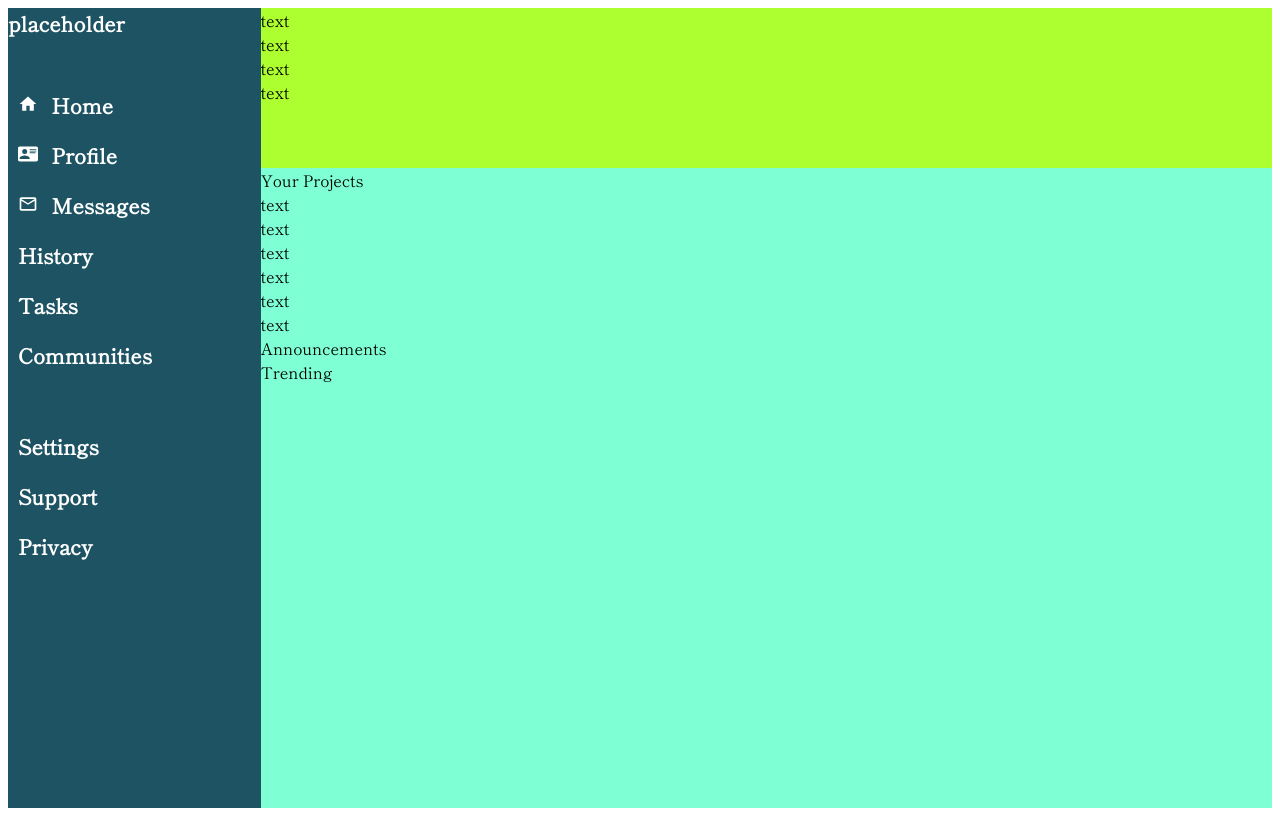
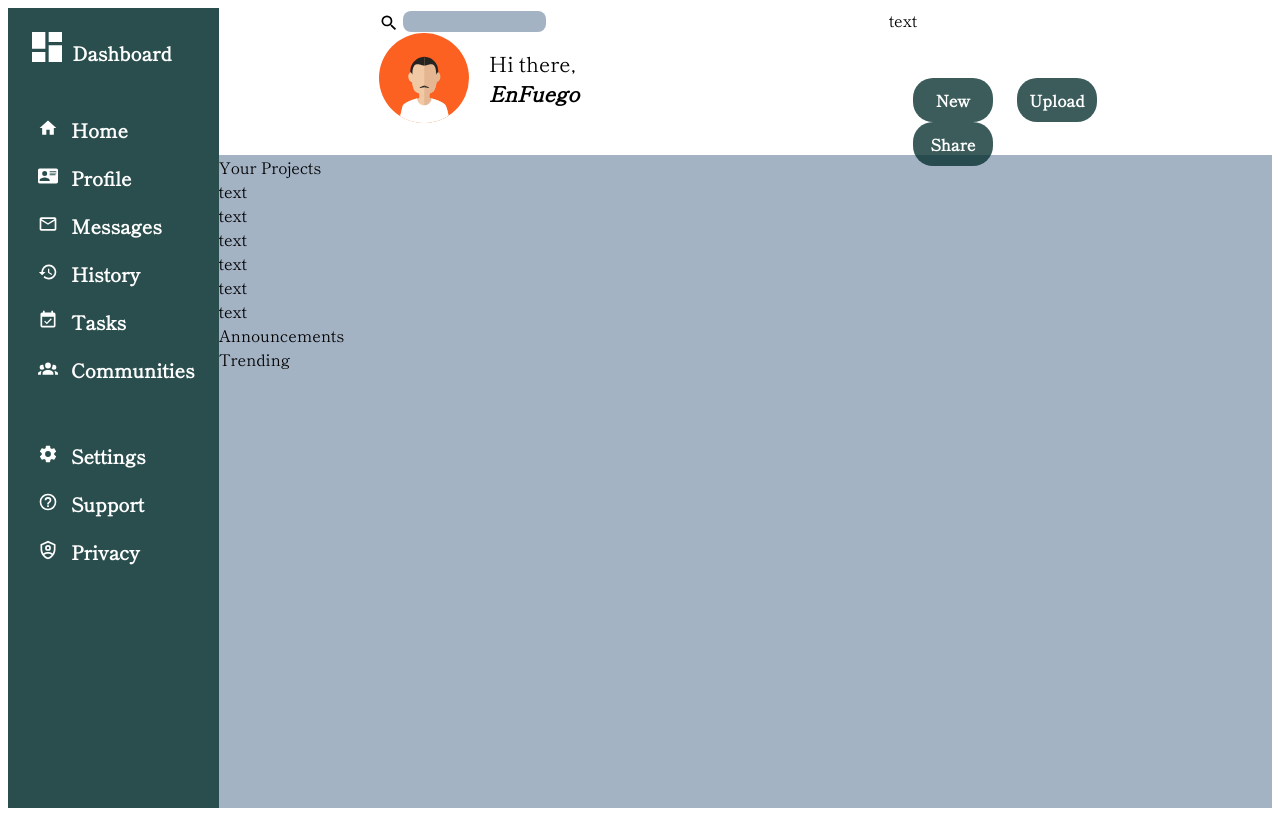
Before and after one commit to EnFuegoV3/admin-dashboard, a plain HTML site: page index.html in a window 1280 px wide. Drawn offline with Linux system fonts and the light colour scheme.

Commit message:
changed some color

```diff
--- a/index.html
+++ b/index.html
@@ -11,29 +11,32 @@
     <div class="container">
         <div class="sidebar">
             <div class="logo">
-                placeholder
+                <img id="logo" src="icons/dashboard.svg" alt="dashboard"> <span>Dashboard</span>
             </div>
             <nav>
                 <ul class="main-nav">
                     <li> <img class="icon" src="icons/home.svg" alt="home"> Home</li>
                     <li> <img class="icon" src="icons/account.svg" alt="profile"> Profile</li>
                     <li> <img class="icon" src="icons/messages.svg" alt="messages"> Messages</li>
-                    <li>History</li>
-                    <li>Tasks</li>
-                    <li>Communities</li>
+                    <li> <img class="icon" src="icons/history.svg" alt="history"> History</li>
+                    <li> <img src="icons/tasks.svg" alt="tasks" class="icon"> Tasks</li>
+                    <li> <img src="icons/communities.svg" alt="communities" class="icon"> Communities</li>
                 </ul>
                 <ul class="extra">
-                    <li>Settings</li>
-                    <li>Support</li>
-                    <li>Privacy</li>
+                    <li> <img src="icons/settings.svg" alt="settings" class="icon"> Settings</li>
+                    <li> <img src="icons/support.svg" alt="support" class="icon"> Support</li>
+                    <li> <img src="icons/privacy.svg" alt="" class="icon"> Privacy</li>
                 </ul>
             </nav>
         </div>
         <div class="header">
-            <div>text</div>
-            <div>text</div>
-            <div>text</div>
-            <div>text</div>
+            <div> <img class="searchcon" src="icons/search.svg" alt=""> <input class="searchbar" name="search" type="text"> </div>
+            <div> text </div>
+            <div class="greeting">
+                <img src="icons/avatar.svg" alt="avatar" class="avatar">
+                <div>Hi there, <br> <em><b>EnFuego</b></em></div>
+            </div>
+            <div class="buttons"><button>New</button><button>Upload</button><button>Share</button></div>
         </div>
         <div class="main">
             <article>
--- a/styles.css
+++ b/styles.css
@@ -3,12 +3,13 @@
 * {
     font-family: 'Shippori Mincho', serif;
     box-sizing: border-box;
+
 }
 
 .container {
     display: grid;
-    grid-template-columns: 1fr 4fr;
-    grid-template-rows: 1fr 4fr;
+    grid-template-columns: 1fr 5fr;
+    grid-template-rows: 1fr 5fr;
     height: 100vh;
 
 }
@@ -27,36 +28,101 @@
 
 ul>li {
     padding: 10px;
+    margin-left: 20px;
 
 }
+
+#logo {
+    height: 40px;
+    width: 40px;
+    margin-top: 1em;
+    margin-left: 1em;
+    filter: invert();
+    vertical-align: bottom;
+}
+
+
 
 .icon {
     height: 20px;
     width: 20px;
     filter: invert();
     margin-right: 8px;
+}
+
+.avatar {
+    width: 90px;
+    grid-column: 1;
 
 
 }
 
+.searchcon {
+    height: 20px;
+    width: 20px;
+    vertical-align: middle;
+}
+
+.searchbar {
+    border-radius: 8px;
+    border: none;
+    background-color: #a3b3c4;
+}
+
 .sidebar {
-    background-color: #1e5363;
+    background-color: #042f2ed8;
     grid-column: 1;
     grid-row: 1 / 3;
     color: white;
-    font-size: 1.3rem;
+    font-size: 1.2rem;
     font-weight: 600;
 
 }
 
 .header {
-    background-color: greenyellow;
-    grid-column: 2
+    background-color: rgb(255, 255, 255);
+    grid-column: 2;
+    display: grid;
+    grid-template-columns: 2fr 1fr;
+    margin: 0 8rem 2rem 10rem;
+}
+
+.greeting {
+    display: grid;
+    grid-template-columns: 1fr 9fr;
+    align-items: center;
+    font-size: 1.3rem;
+    font-weight: 500;
+
+}
+
+.greeting > div {
+    grid-column: 2;
+    grid-row: 1;
+    /* display: inline-block; */
+    margin-left: 20px;
+}
+
+button {
+    color: white;
+    background-color: #042f2ec7;
+    border-radius: 20px;
+    padding: 10px;
+    width: 80px;
+    margin-left: 1.5rem;
+    font-size: 1rem;
+    font-weight: 600;
+    position: relative;
+    top: 50%;
+    border: none;
+    text-align: center;
+}
+
+.buttons {
+    position: relative;
 }
 
 .main {
-    background-color: aquamarine;
+    background-color: #a3b3c4;
     grid-column: 2 / 3;
 }
-
-<svg xmlns="http://www.w3.org/2000/svg" viewBox="0 -4 24 24"><title>home</title><path fill="gray" d="M10,20V14H14V20H19V12H22L12,3L2,12H5V20H10Z" /></svg>
```
